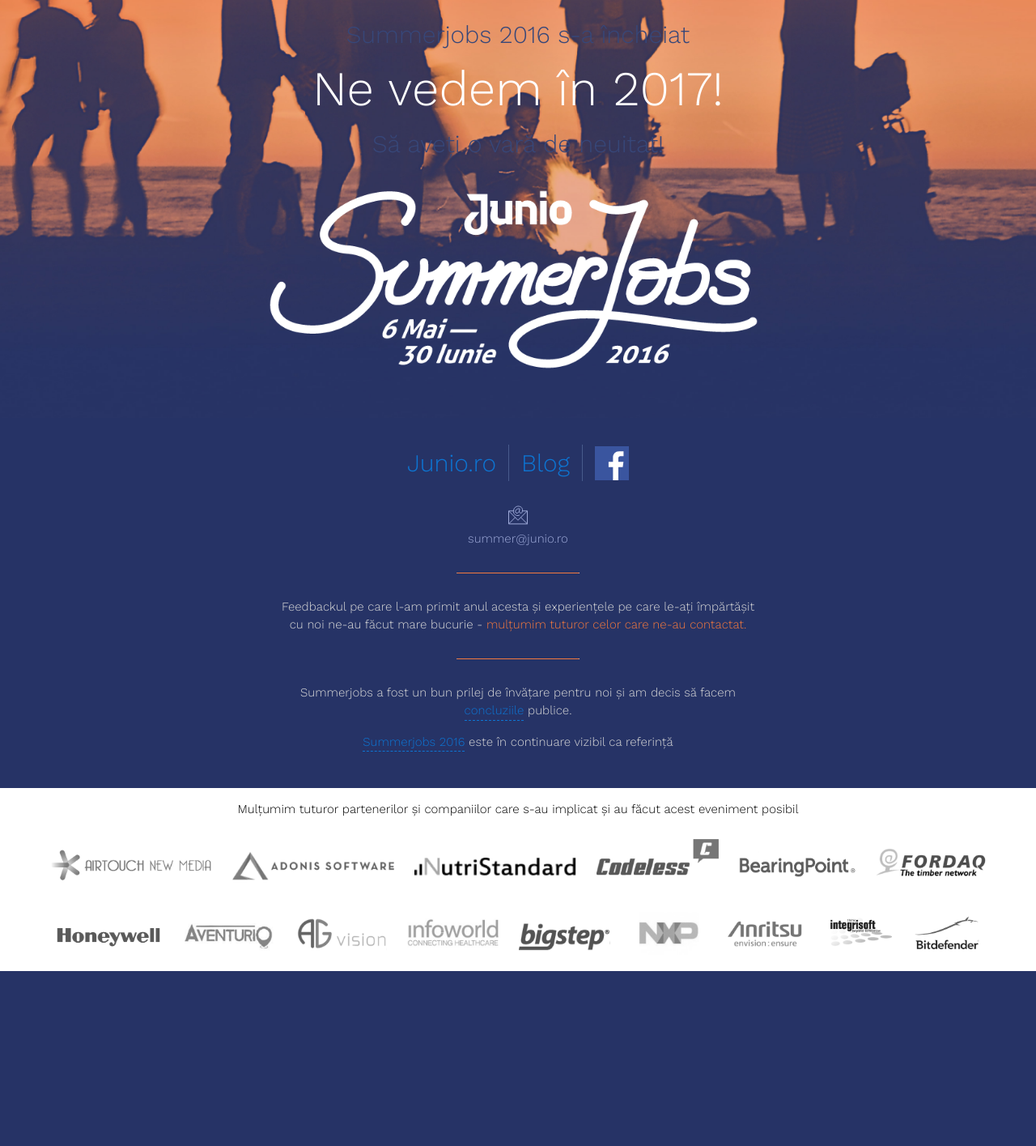
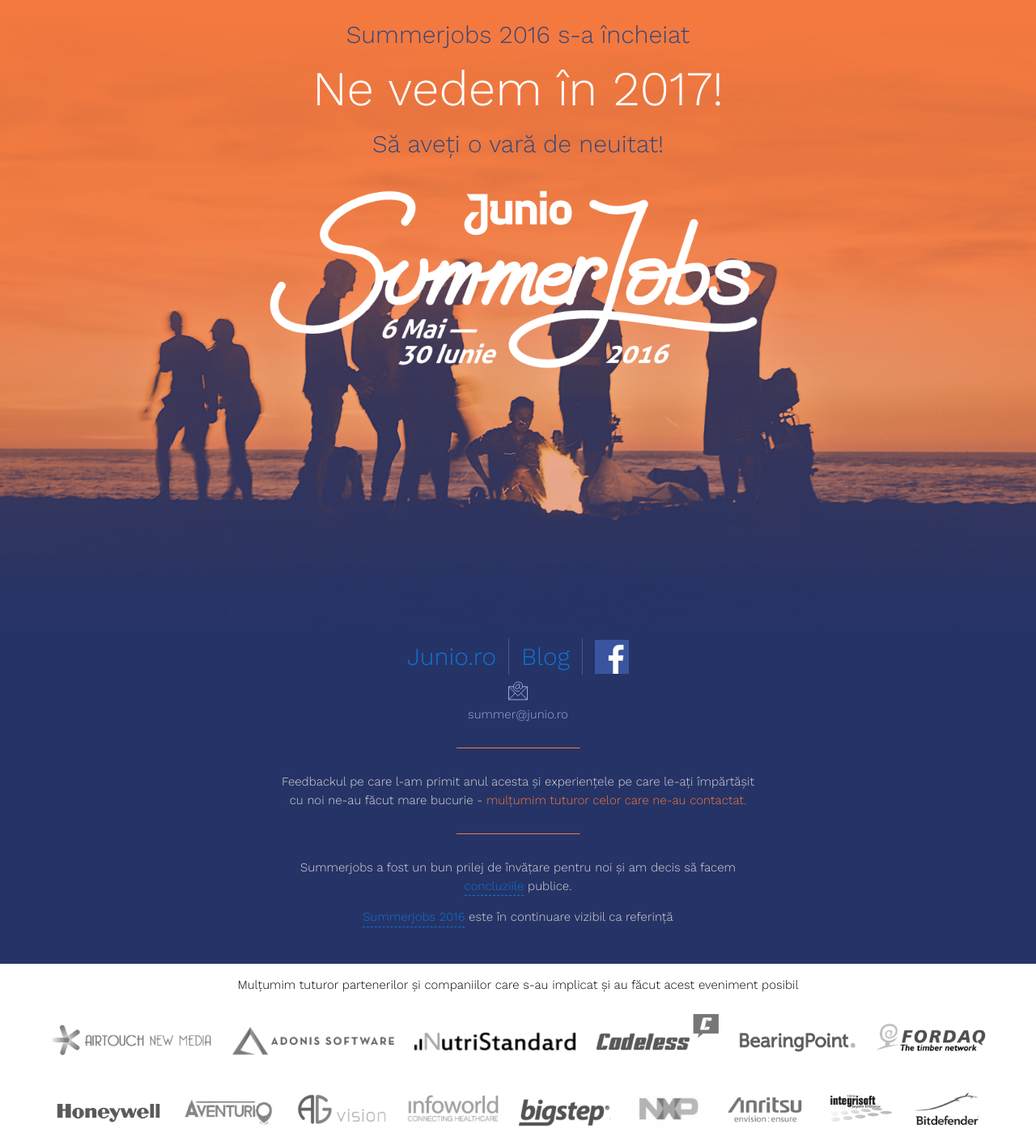
Before and after one commit to eduardpredescu/summer2016, a Jekyll site: the page index.html, which Jekyll copies as it is, in a window 1280 px wide. Shown: the whole page at 81% size. Built offline with Jekyll 4.4.1, drawn with Linux system fonts in a browser that asks for light colours; before the commit the page ends 1199 px from its top, so only the background shows below that.

Commit message:
revised design, need feedback on very large resolutions(720p,1080p,1440p,4K)

```diff
--- a/index.html
+++ b/index.html
@@ -92,8 +92,6 @@
     .banner {
         text-align: center;
         overflow: hidden;
-        display: flex;
-        flex-flow: column;
         padding: 20px;
     }
 
@@ -112,7 +110,7 @@
     .list-inline {
       list-style: none;
       display: inline-block;
-      margin: 1em 0;
+      margin: 0;
       padding: 0;
       font-size: 200%;
     }
@@ -154,8 +152,9 @@
 
     .title-image {
         position: relative;
-        left: 50%;
-        transform: translateX(-50%);
+        left: 0;
+        right: 0;
+        top: 9%;
     }
 
     .title-image img {
@@ -287,37 +286,36 @@
 
     #menu {
       text-align: center;
+      padding: 0.5rem 0;
     }
-    @media screen and (min-width: 1100px) {
-      .title-image {
-        margin-top: 1rem;
-        margin-bottom: 1rem;
+
+
+    @media screen and (min-width: 1000px) {
+      .banner {
+        background-image: url('static/img/summerjobs-revine-in-2017-lg.jpg');
+        background-size: cover;
+        padding-bottom: 8rem;
       }
     }
-    @media screen and (min-width: 1200px) {
-      .banner {
-        background-image: url('static/img/summerjobs-revine-in-2017-lg.jpg');
-        background-size: 1920px auto;
-      }
-    }
-    @media screen and (max-width: 768px) {
+    @media screen and (max-width: 960px) {
         .banner {
             background-image: url('static/img/summerjobs-revine-in-2017-md.jpg');
-          background-size: auto 34rem;
-          background-position: center 0;
+            background-size: cover;
+            background-position: center 60%;
         }
+
         .title-image {
-          margin-top: 2rem;
+          margin: 4rem 0;
         }
         .title-image img {
           max-width: 24rem;
         }
         .subtitle1,
         .subtitle2 {
-          font-size: 1.5rem;
+          font-size: 1.1rem;
         }
         .main-title {
-          font-size: 3rem;
+          font-size: 2rem;
         }
     }
 
@@ -325,24 +323,17 @@
         .banner {
           background-position: center -33%;
           background-size: auto 24rem;
-        }
-        .titles {
-          margin-top: 11rem;
+          padding-top: 21rem;
+          overflow: hidden;
+          position: relative;
         }
         .title-image {
-            order: 1;
             margin: 0;
+            position: absolute;
+
         }
 
-        .titles {
-            order: 2;
 
-
-        }
-        .banner {
-            width: auto;
-
-        }
 
 
         .list-companies{
@@ -388,7 +379,15 @@
             max-width: 260px;
         }
     }
-
+    @media (max-width: 2800px){
+        .banner{
+            padding-bottom: 22%;
+        }
+        .title-image {
+            margin-top: 1rem;
+            margin-bottom: 1rem;
+        }
+    }
 
 </style>
 <body>
@@ -403,7 +402,6 @@
         <img src="static/img/summer-logo.png" alt="Summerjobs">
     </div>
   </header>
-
   <nav id="menu">
       <div class="page-container">
           <ul class="list-inline">
@@ -424,6 +422,7 @@
           </ul>
       </div>
   </nav>
+
 
     <section class="section" id="thanks">
       <div class="page-container">
```
Lines whose indentation alone changed are shown as unchanged.
